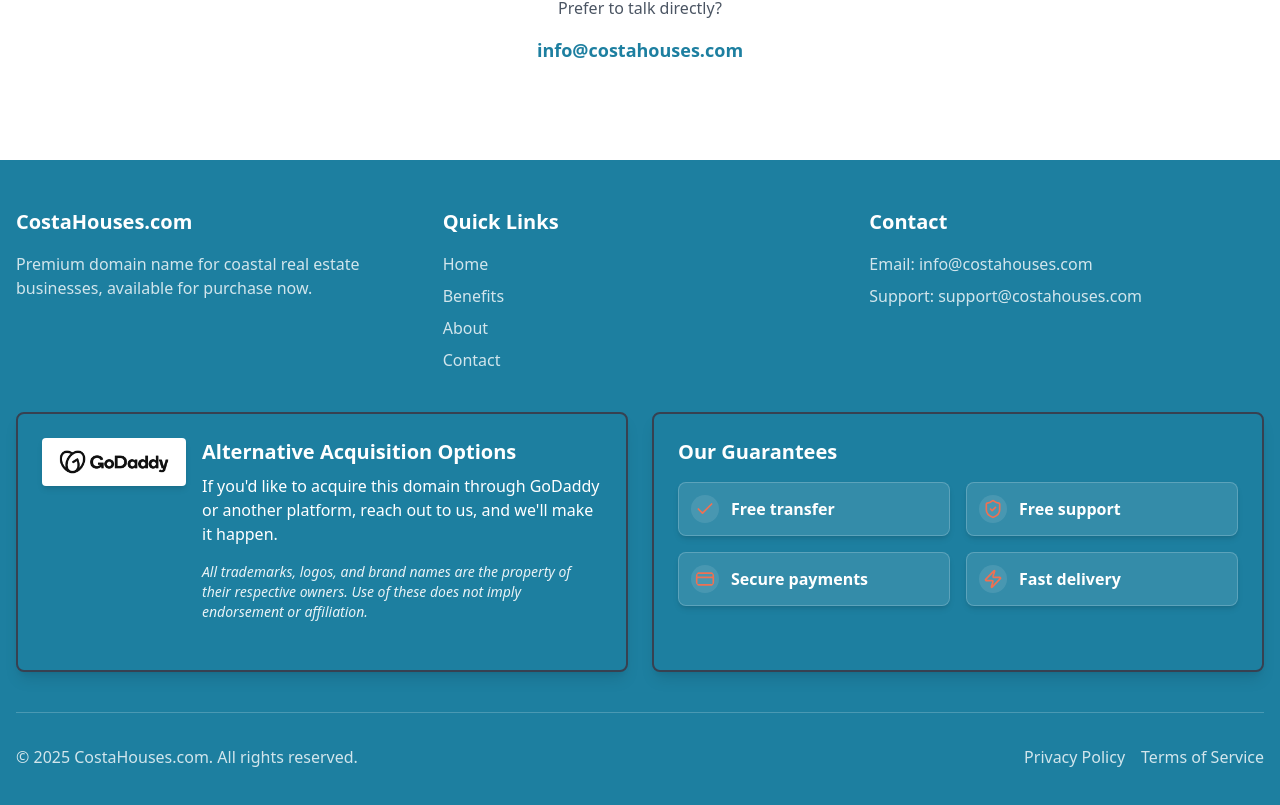
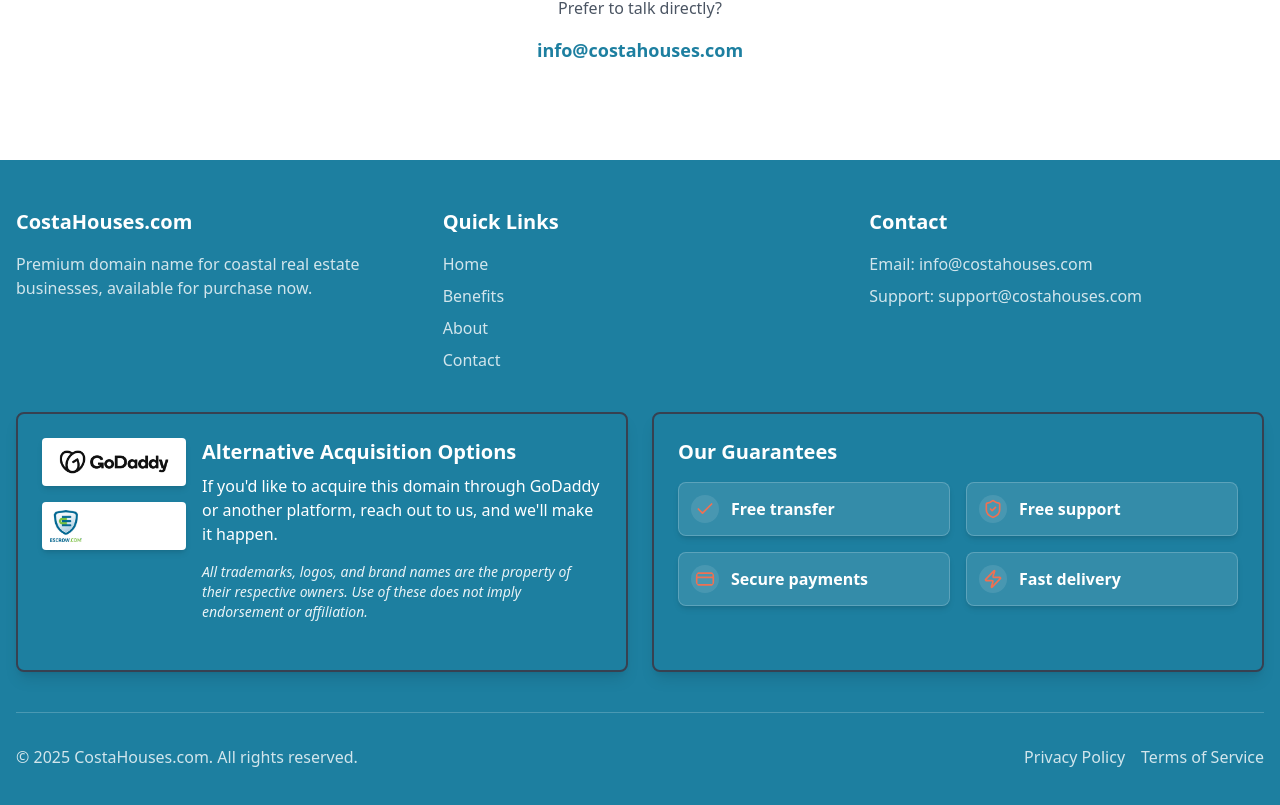
Before and after one commit to edsixto/catchy-domain-hub, a React (Vite) app: page / in a window 1280 px wide. Shown: the part 3472-4277 px from the top of the page. Built offline with nearby package versions, Linux system fonts and the light colour scheme.

Commit message:
Add logo to acquisition options
Adds a logo to the alternative acquisition options section.

```diff
--- a/src/components/Footer.tsx
+++ b/src/components/Footer.tsx
@@ -52,14 +52,23 @@ const Footer = () => {
           <Card className="bg-costa-blue shadow-lg border-2 border-gray-700">
             <CardContent className="p-6">
               <div className="flex items-start mb-6">
-                <div className="flex-shrink-0 bg-white p-2 rounded shadow-md mr-4">
-                  <img
-                    src="/lovable-uploads/96ed968b-33ea-4b21-9f26-df356e71ee6d.png"
-                    alt="GoDaddy Logo"
-                    className="h-8 w-auto"
-                  />
+                <div className="flex-shrink-0 flex flex-col space-y-4">
+                  <div className="bg-white p-2 rounded shadow-md">
+                    <img
+                      src="/lovable-uploads/96ed968b-33ea-4b21-9f26-df356e71ee6d.png"
+                      alt="GoDaddy Logo"
+                      className="h-8 w-auto"
+                    />
+                  </div>
+                  <div className="bg-white p-2 rounded shadow-md">
+                    <img
+                      src="/lovable-uploads/3b2a8d75-2a1f-4b9a-a5b0-b255febf06d5.png"
+                      alt="Escrow.com Logo"
+                      className="h-8 w-auto"
+                    />
+                  </div>
                 </div>
-                <div>
+                <div className="ml-4">
                   <h3 className="text-xl font-bold mb-2 text-white">Alternative Acquisition Options</h3>
                   <p className="text-white font-medium mb-4">
                     If you'd like to acquire this domain through GoDaddy or another platform, reach out to us, and we'll make it happen.
```
Also changed, not shown: public/lovable-uploads/3b2a8d75-2a1f-4b9a-a5b0-b255febf06d5.png (added).
